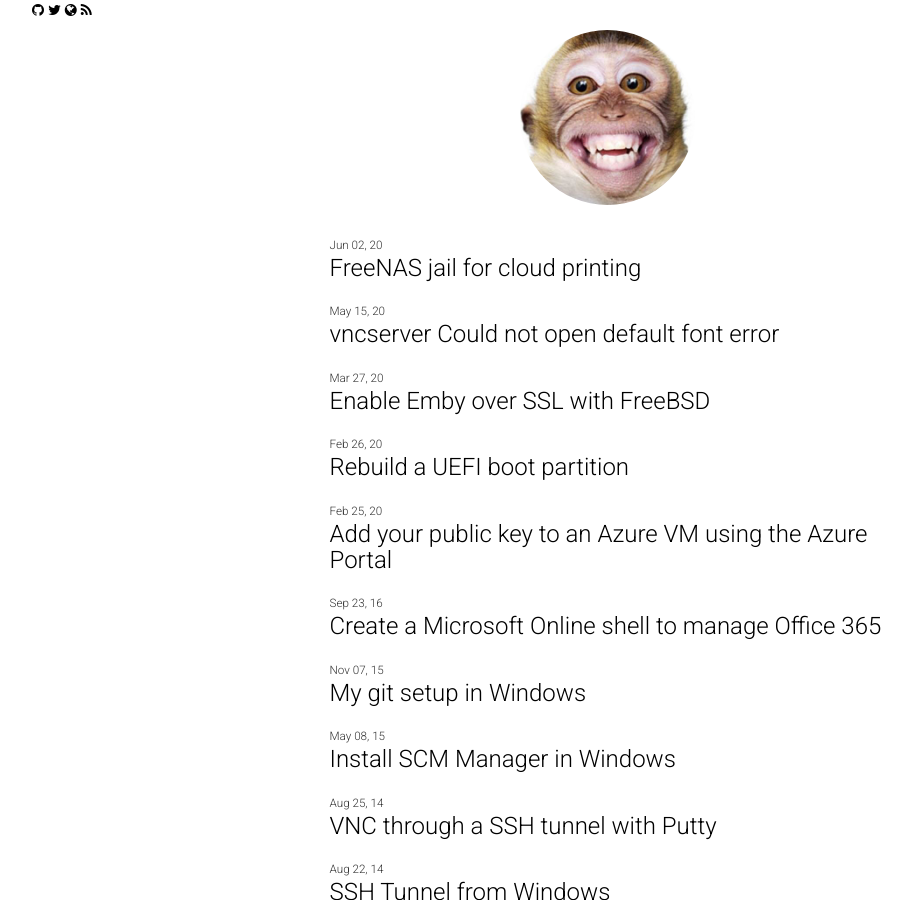
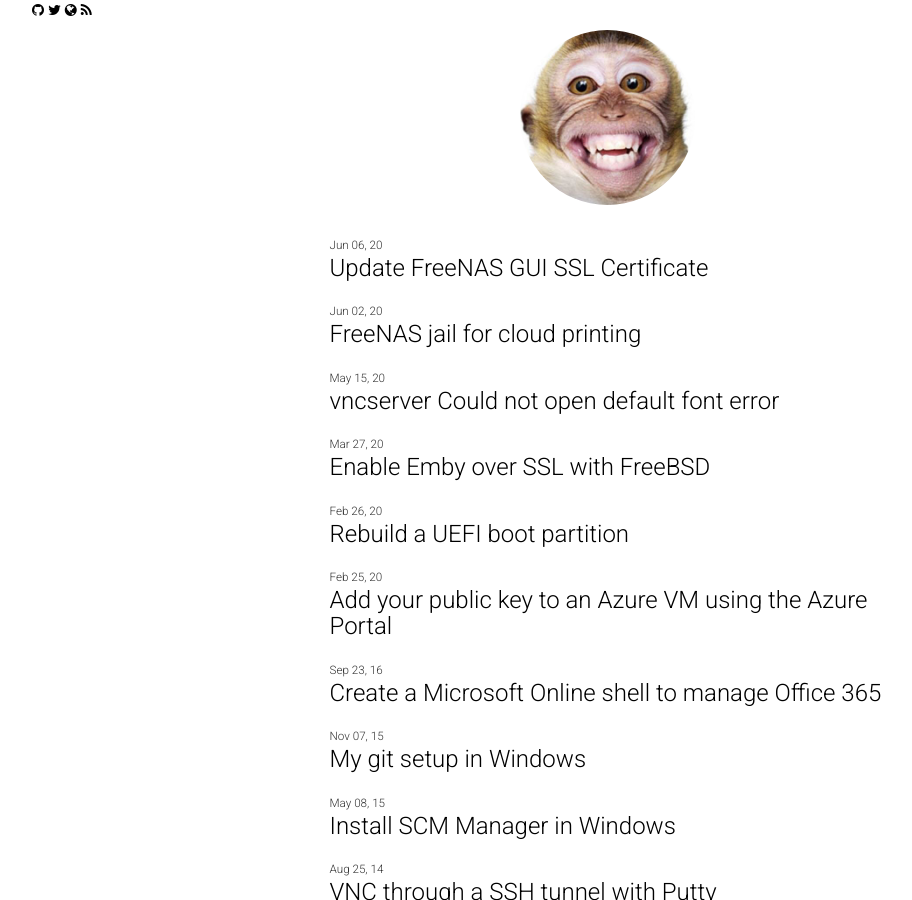
Before and after one commit to cbrookins/cbrookins.github.io, a Jekyll site: the page built from index.html, in a window 1280 px wide and 900 px high. Shown: the whole window, without its empty margins (33-945 px from the left). Built offline with Jekyll 4.4.1, drawn with Linux system fonts in a browser that asks for light colours; nearby versions of some CDN libraries.

Commit message:
Update and rename _drafts/2020-06-03-update-freenas-gui-ssl-certificate.markdown to _posts/2020-06-06-update-freenas-gui-ssl-certificate.markdown

```diff
--- a/_drafts/2020-06-03-update-freenas-gui-ssl-certificate.markdown
+++ b/_posts/2020-06-06-update-freenas-gui-ssl-certificate.markdown
@@ -1,7 +1,7 @@
 ---
 layout: post
 title: Update FreeNAS GUI SSL Certificate
-date:
+date: 2020-06-06
 ---
 
 ## Scenario
```
